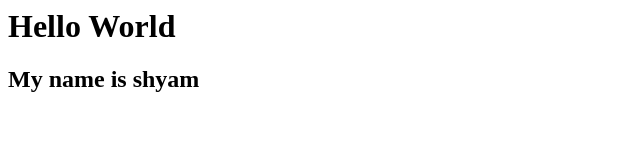
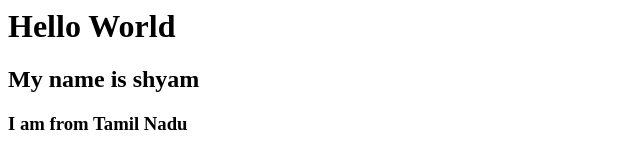
Before and after one commit to mayhs007/sample-repo, a plain HTML site: page index.html in a window 1280 px wide. Shown: the whole page, without its empty margins (0-640 px from the left). Drawn offline with Linux system fonts and the light colour scheme.

Commit message:
I am from TN

```diff
--- a/index.html
+++ b/index.html
@@ -8,6 +8,7 @@
 
      <h1>Hello World</h1>
      <h2>My name is shyam</h2>
+     <h3>I am from Tamil Nadu</h3>
 </body>
 
 </html>
```
